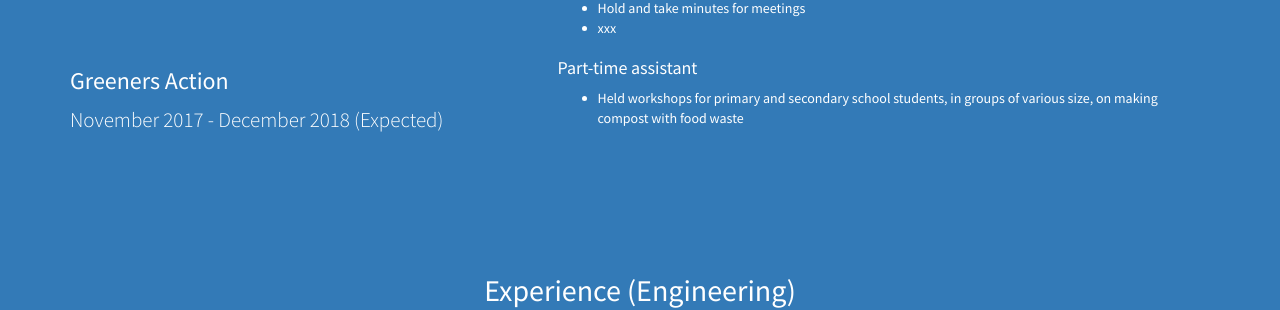
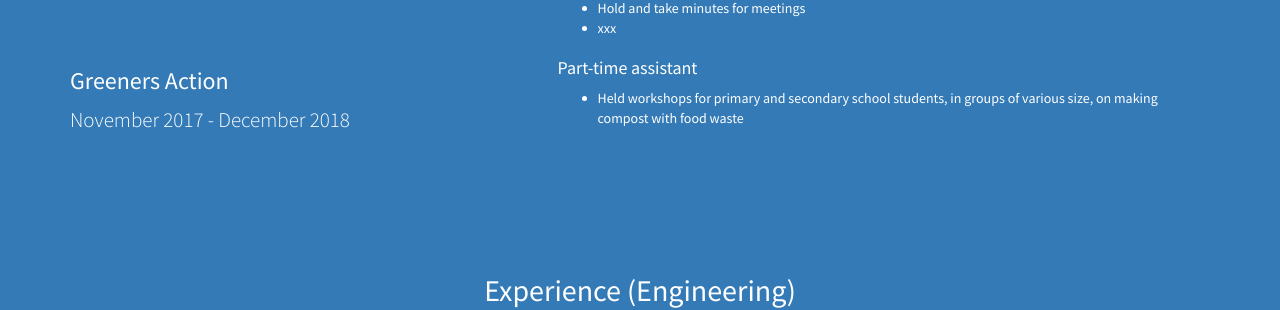
Before and after one commit to leelacceber/stylish-portfolio-jekyll-master, a Jekyll site: the page built from index.html, in a window 1280 px wide and 900 px high, scrolled down 1383 px. Shown: the part 154-464 px from the top of the window. Built offline with Jekyll 4.4.1, drawn with Linux system fonts in a browser that asks for light colours.

Commit message:
Update work.html

```diff
--- a/_includes/work.html
+++ b/_includes/work.html
@@ -17,11 +17,9 @@
           <li>xxx</li>
         </ul>
       </div>
-    </div>
-    <div class="row">
       <div class="col-md-5 text-left">
         <h3>Greeners Action</h3>
-        <p class="lead">November 2017 - December 2018 (Expected)</p>
+        <p class="lead">November 2017 - December 2018</p>
       </div>
       <div class="col-md-7 text-left">
         <h4>Part-time assistant</h4>
```
